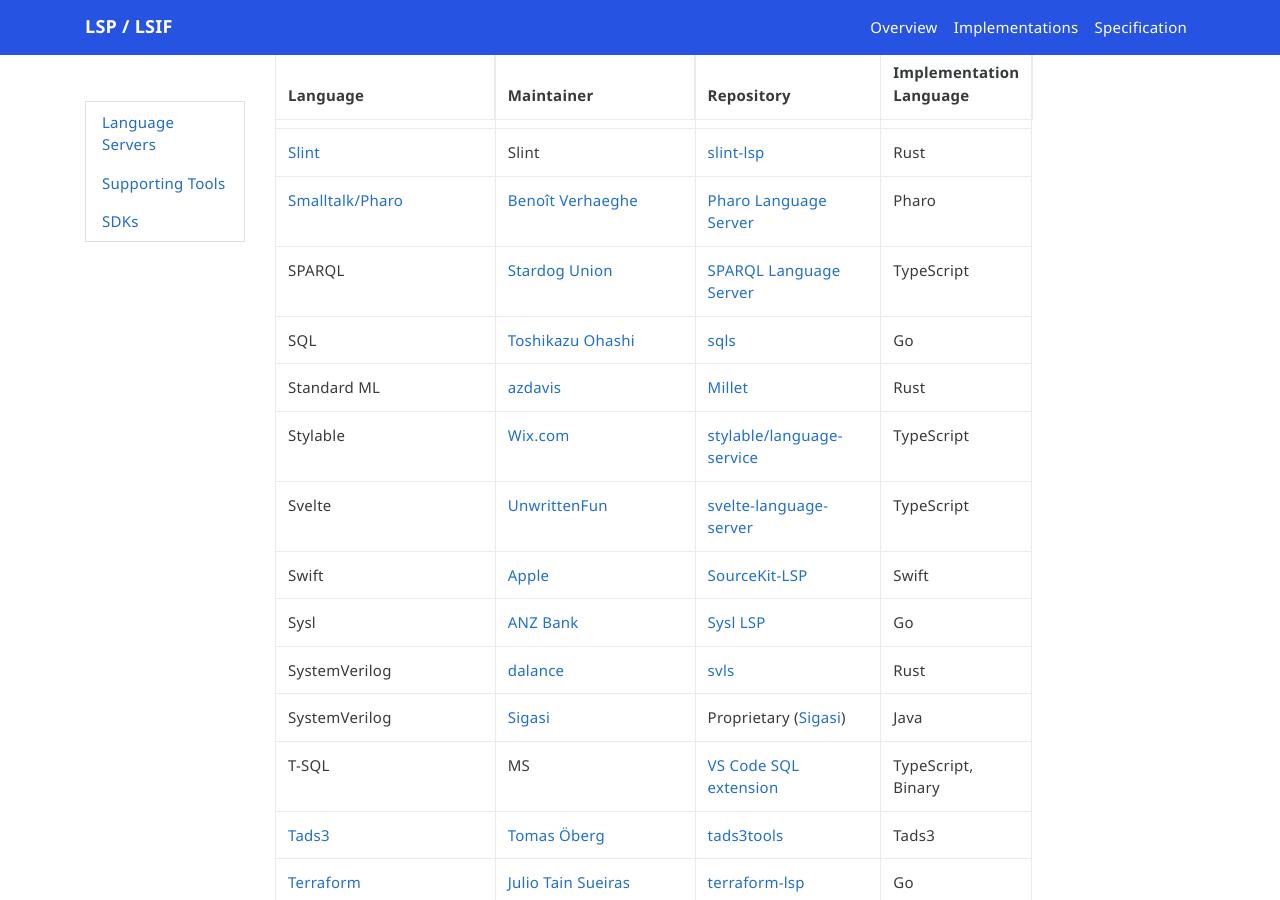
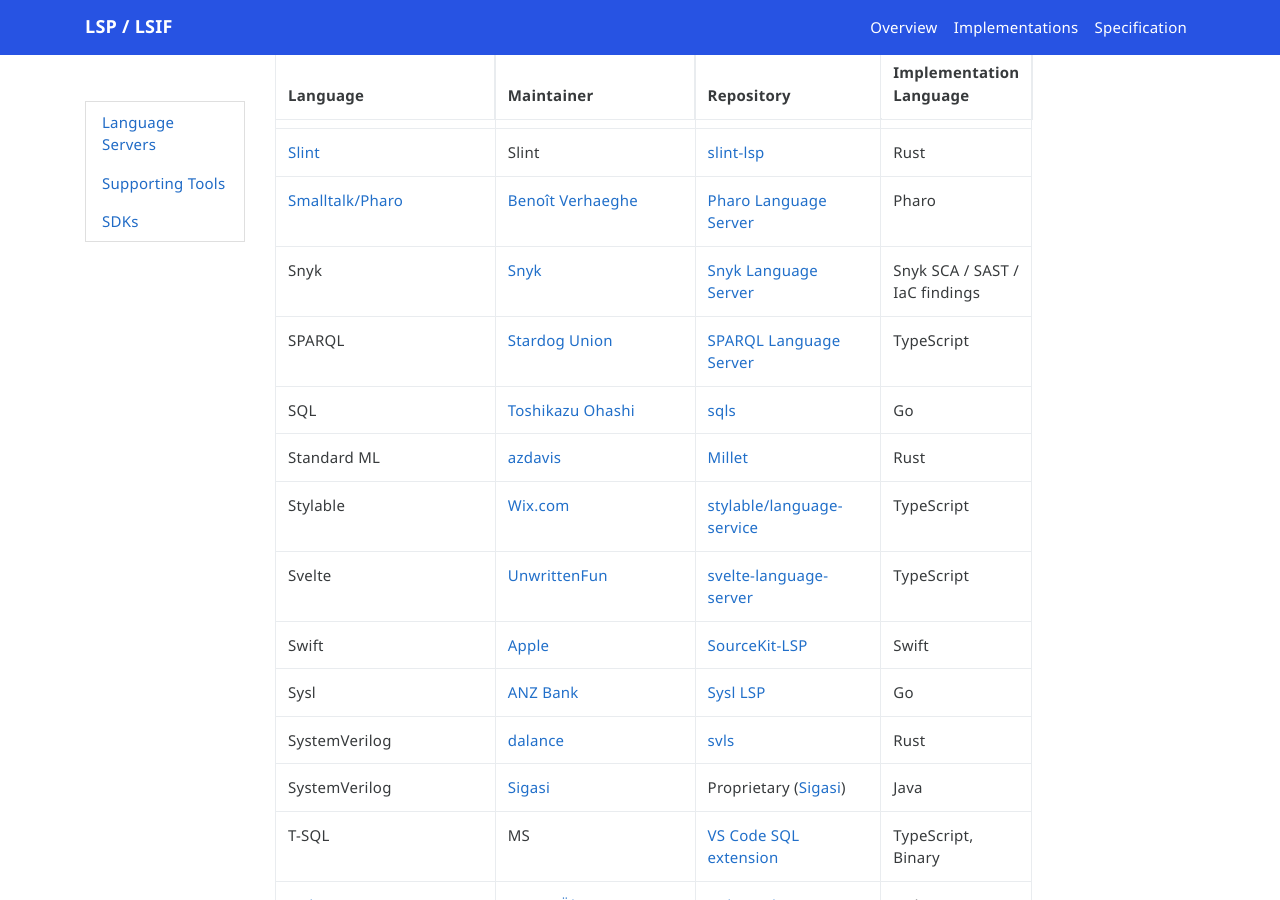
Before and after one commit to microsoft/language-server-protocol, a Jekyll site: the page built from _implementors/servers.md, in a window 1280 px wide and 900 px high, scrolled down 8820 px. Built offline with Jekyll 4.4.1, drawn with Linux system fonts in a browser that asks for light colours; nearby versions of some CDN libraries; comment, search, counter and statistics services are not loaded.

Commit message:
add Snyk Language Server to servers.md (#1553)

```diff
--- a/_implementors/servers.md
+++ b/_implementors/servers.md
@@ -164,6 +164,7 @@
 | Scala | [Scalameta](https://github.com/scalameta) | [Metals](https://github.com/scalameta/metals) | Scala |
 | [Slint](https://slint-ui.com) | Slint | [slint-lsp](https://github.com/slint-ui/slint/tree/HEAD/tools/lsp) | Rust |
 | [Smalltalk/Pharo](https://pharo.org/) | [Benoît Verhaeghe](https://github.com/badetitou) | [Pharo Language Server](https://github.com/badetitou/Pharo-LanguageServer) | Pharo |
+| Snyk | [Snyk](https://snyk.io) | [Snyk Language Server](https://github.com/snyk/snyk-ls) | Snyk SCA / SAST / IaC findings |
 | SPARQL | [Stardog Union](https://github.com/stardog-union) | [SPARQL Language Server](https://github.com/stardog-union/stardog-language-servers/tree/master/packages/sparql-language-server) | TypeScript |
 | SQL | [Toshikazu Ohashi](https://github.com/lighttiger2505) | [sqls](https://github.com/lighttiger2505/sqls) | Go |
 | Standard ML | [azdavis](https://azdavis.net) | [Millet](https://github.com/azdavis/millet) | Rust |
```
